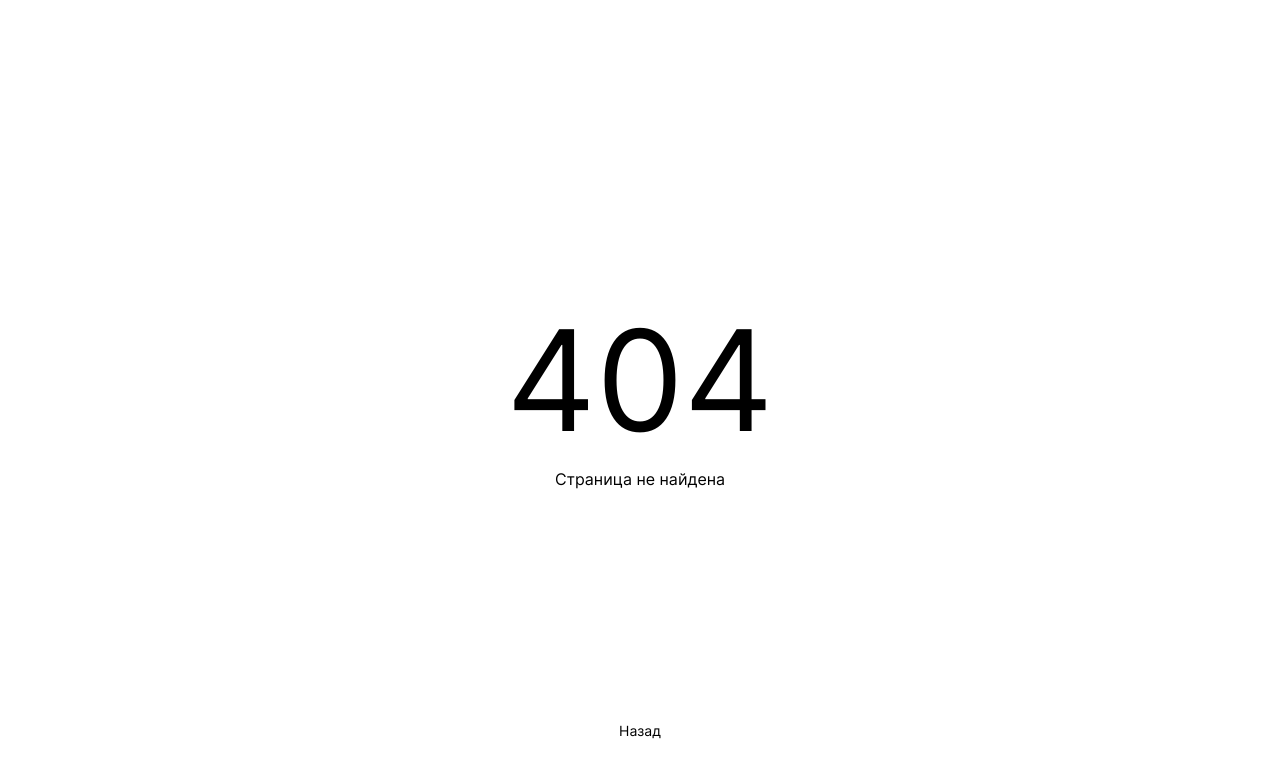
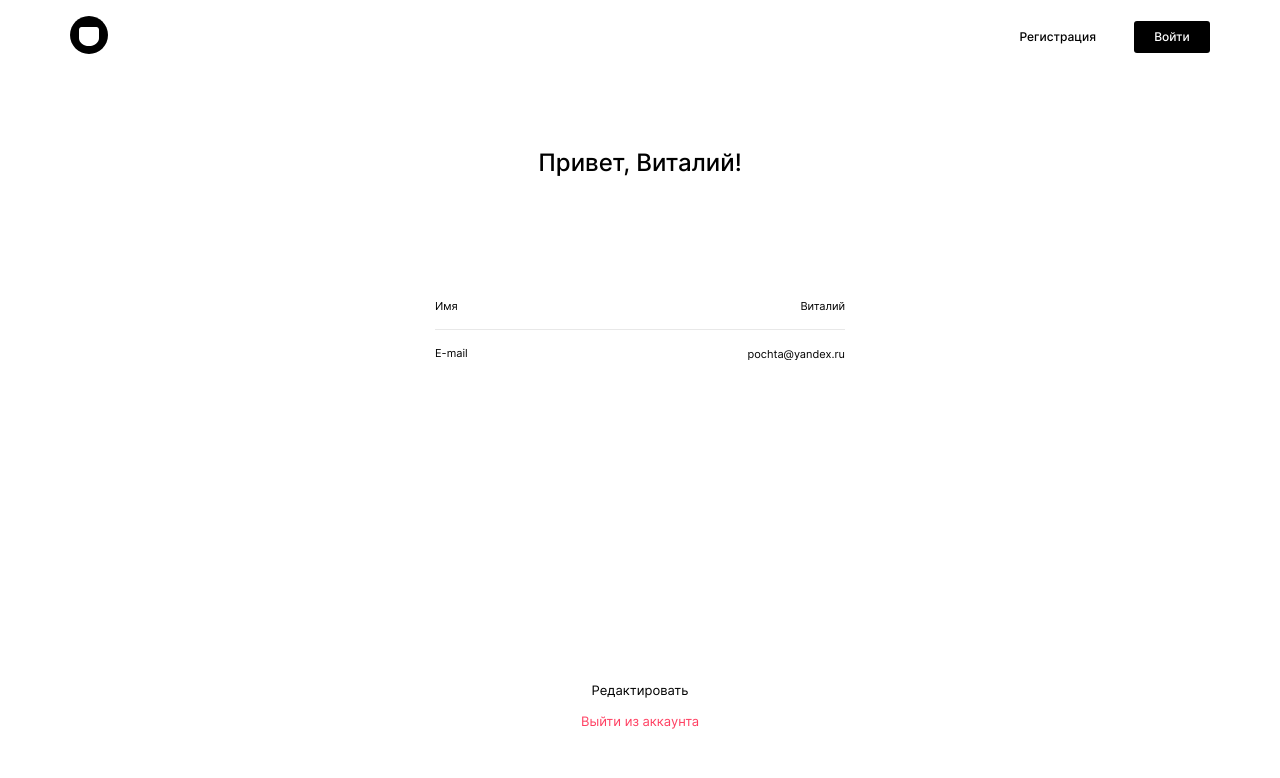
Before and after one commit to pchupchu/movies-explorer-frontend, a React (Create React App) app: page /profile in a window 1280 px wide. Before the commit this address had no page. Shown: the top 778 px of the page. Built offline with nearby package versions, Linux system fonts and the light colour scheme.

Commit message:
Add Profile

```diff
--- a/src/components/App/App.css
+++ b/src/components/App/App.css
@@ -1,6 +1,6 @@
 .app {
   margin: 0 auto;
-  font-family: 'Inter', Arial, Helvetica, sans-serif;
+  font-family: "Inter", Arial, Helvetica, sans-serif;
   color: #000;
   background-color: #fff;
   -moz-osx-font-smoothing: grayscale;
--- a/src/components/App/App.js
+++ b/src/components/App/App.js
@@ -6,17 +6,21 @@ import NotFound from "../NotFound/NotFound";
 import Main from "../Main/Main";
 import Movies from "../Movies/Movies";
 import SavedMovies from "../SavedMovies/SavedMovies";
+import Profile from "../Profile/Profile";
+import Preloader from "../Preloader/Preloader";
 
 function App() {
   return (
     <div className="app">
       <Routes>
-        <Route path="signin" element={<Login />} />
-        <Route path="signup" element={<Register />} />
+        <Route path="/signin" element={<Login />} />
+        <Route path="/signup" element={<Register />} />
+        <Route path="/profile" element={<Profile />} />
         <Route path="/" element={<Main />} />
         <Route path="/movies" element={<Movies />} />
         <Route path="/saved-movies" element={<SavedMovies />} />
         <Route path="*" element={<NotFound />} />
+        <Route path="/load" element={<Preloader />} />
       </Routes>
     </div>
   );
--- a/src/components/Login/Login.js
+++ b/src/components/Login/Login.js
@@ -4,7 +4,7 @@ import logo from "../../images/logo.svg";
 
 function Login() {
   return (
-    <section className="login">
+    <main className="login">
       <Link to="/">
         <img className="login__logo" src={logo} alt="главная страница" />
       </Link>
@@ -50,7 +50,7 @@ function Login() {
           Регистрация
         </Link>
       </span>
-    </section>
+    </main>
   );
 }
 
--- a/src/components/MoviesCard/MoviesCard.css
+++ b/src/components/MoviesCard/MoviesCard.css
@@ -69,6 +69,11 @@
   background-color: transparent;
   width: 21px;
   background-image: url("../../images/dislike.svg");
+  display: none;
+}
+
+.movie:hover .movie__dislike-button {
+  display: block;
 }
 
 .movie__description {
--- a/src/components/Preloader/Preloader.css
+++ b/src/components/Preloader/Preloader.css
@@ -61,7 +61,7 @@
   position: absolute;
   top: 0;
   left: 0;
-  background: ##f3c1f8;
+  background: linear-gradient(-30deg, #6e4aff, #2be080);
   border-radius: 50px;
 }
 
@@ -83,6 +83,6 @@
 
 .preloader__round::before {
   z-index: 10;
-  background: ##f3c1f8;
+  background: linear-gradient(-30deg, #6e4aff, #2be080);
   animation: preloader-inside-red 1s ease-in-out infinite;
 }
--- /dev/null
+++ b/src/components/Profile/Profile.css
@@ -0,0 +1,200 @@
+.profile__container {
+  padding: 70px 0;
+  box-sizing: border-box;
+  margin: 0 auto;
+  display: flex;
+  flex-direction: column;
+  justify-content: center;
+  align-items: center;
+  width: 100%;
+  flex-grow: 1;
+  height: calc(100vh - 74px);
+}
+
+@media screen and (max-width: 960px) {
+  .profile__container {
+    padding: 70px 30px 100px;
+  }
+}
+
+@media screen and (max-width: 576px) {
+  .profile__container {
+    padding: 70px 30px 40px;
+  }
+}
+
+.profile__title {
+  margin: 4px auto 123px;
+  font-weight: 500;
+  font-size: 24px;
+  line-height: 1.21;
+  text-align: center;
+  flex-grow: 0;
+}
+
+@media screen and (max-width: 960px) {
+  .profile__title {
+    margin-bottom: 96px;
+  }
+}
+
+@media screen and (max-width: 576px) {
+  .profile__title {
+    margin-bottom: 80px;
+  }
+}
+
+.profile__form {
+  max-width: 410px;
+  margin: 0 auto;
+  width: 100%;
+  display: flex;
+  flex-direction: column;
+  flex-grow: 1;
+}
+
+@media screen and (max-width: 960px) {
+  .profile__form {
+    margin-bottom: 177px;
+    flex-grow: 0;
+  }
+}
+
+@media screen and (max-width: 576px) {
+  .profile__form {
+    margin-bottom: 0;
+    max-width: 260px;
+    flex-grow: 1;
+  }
+}
+
+.profile__form-section {
+  padding: 0;
+  display: flex;
+  margin: 0 0 17px;
+  justify-content: space-between;
+  border-top: none;
+  border-left: none;
+  border-right: none;
+  border-bottom: 1px solid #e8e8e8;
+  font-weight: 400;
+  font-size: 11px;
+  line-height: 1.21;
+}
+
+.profile__form-section:last-child {
+  border: none;
+}
+
+.profile__form-label {
+  color: #000;
+  margin-bottom: 16px;
+}
+
+.profile__form-item {
+  margin: 0 0 16px;
+  padding: 0;
+  border: none;
+  box-sizing: border-box;
+  background-color: transparent;
+  text-align: end;
+}
+
+.profile__form-item:focus {
+  outline: none;
+  background-color: #e8e8e8;
+}
+
+.profile__form-error {
+  font-size: 10px;
+  font-weight: 400;
+  color: #ff4062;
+  line-height: 1.2;
+  display: block;
+  max-height: 12px;
+  visibility: hidden;
+  position: absolute;
+  top: 100%;
+  left: 0;
+  width: max-content;
+  max-width: 390px;
+  margin-top: 6px;
+}
+
+@media screen and (max-width: 576px) {
+  .profile__form-error {
+    max-width: 260px;
+  }
+}
+
+.profile__form-error_active {
+  visibility: visible;
+}
+
+.profile__form-button {
+  padding: 0;
+  width: 100%;
+  height: 45px;
+  border-radius: 3px;
+  border: none;
+  background-color: #000;
+  color: #fff;
+  font-size: 14px;
+  font-weight: 500;
+  line-height: 1.22;
+  cursor: pointer;
+  margin-top: 128px;
+  opacity: 1;
+  transition: opacity 0.8s ease-in-out;
+}
+
+.profile__form-button:hover {
+  opacity: 0.8;
+}
+
+@media screen and (max-width: 576px) and (min-height: 600px) {
+  .profile__form-button {
+    font-size: 12px;
+    margin-top: calc(100vh - 563px);
+  }
+}
+
+@media screen and (max-width: 576px) and (max-height: 600px) {
+  .profile__form-button {
+    font-size: 12px;
+    margin-top: calc(100vh - 450px);
+  }
+}
+
+.profile__button {
+  text-align: center;
+  color: #000;
+  font-size: 13px;
+  font-weight: 400;
+  line-height: 1.21;
+  border: none;
+  padding: 0;
+  background-color: transparent;
+  margin-bottom: 16px;
+  cursor: pointer;
+  flex-grow: 0;
+}
+
+@media screen and (max-width: 576px) {
+  .profile__button {
+    font-size: 12px;
+  }
+}
+
+.profile__link {
+  margin-bottom: 0;
+  color: #ff4062;
+  text-decoration: none;
+  cursor: pointer;
+  opacity: 1;
+  transition: opacity 0.8s ease-in-out;
+}
+
+.profile__link:hover {
+  opacity: 0.7;
+}
--- /dev/null
+++ b/src/components/Profile/Profile.js
@@ -0,0 +1,57 @@
+import { Link } from "react-router-dom";
+import "./Profile.css";
+import Header from "../Header/Header";
+
+function Profile() {
+  return (
+    <>
+      <Header />
+      <main className="profile__container">
+        <h2 className="profile__title">Привет, Виталий!</h2>
+        <form className="profile__form">
+          <fieldset className="profile__form-section">
+            <label htmlFor="name" className="profile__form-label">
+              Имя
+            </label>
+            <input
+              type="text"
+              className="profile__form-item"
+              id="name"
+              name="name"
+              placeholder="Имя"
+              minLength="6"
+              maxLength="30"
+              required
+              defaultValue={"Виталий"}
+            />
+          </fieldset>
+          <fieldset className="profile__form-section">
+            <label htmlFor="email" className="profile__form-label">
+              E-mail
+            </label>
+            <input
+              type="email"
+              className="profile__form-item"
+              id="email"
+              name="email"
+              placeholder="Email"
+              required
+              defaultValue={"pochta@yandex.ru"}
+            />
+          </fieldset>
+          {/* <button type="submit" className="profile__form-button">
+            Сохранить
+          </button> */}
+        </form>
+        <button type="button" className="profile__button">
+          Редактировать
+        </button>
+        <Link className="profile__button profile__link" to="/signup">
+          Выйти из аккаунта
+        </Link>
+      </main>
+    </>
+  );
+}
+
+export default Profile;
--- a/src/components/Register/Register.js
+++ b/src/components/Register/Register.js
@@ -4,7 +4,7 @@ import logo from "../../images/logo.svg";
 
 function Register() {
   return (
-    <section className="auth">
+    <main className="auth">
       <Link to="/">
         <img className="auth__logo" src={logo} alt="главная страница" />
       </Link>
@@ -22,7 +22,9 @@ function Register() {
             maxLength="30"
             required
           />
-          <span className={`auth__form-error auth__form-error_active`}></span>
+          <span className={`auth__form-error auth__form-error_active`}>
+            Что-то пошло не так...
+          </span>
         </label>
         <label className="auth__form-label">
           E-mail
@@ -34,7 +36,9 @@ function Register() {
             placeholder="Email"
             required
           />
-          <span className={`auth__form-error auth__form-error_active`}></span>
+          <span className={`auth__form-error auth__form-error_active`}>
+            Что-то пошло не так...
+          </span>
         </label>
         <label className="auth__form-label">
           Пароль
@@ -48,19 +52,21 @@ function Register() {
             maxLength="30"
             required
           />
-          <span className={`auth__form-error auth__form-error_active`}></span>
+          <span className={`auth__form-error auth__form-error_active`}>
+            Что-то пошло не так...
+          </span>
         </label>
         <button type="submit" className="auth__form-button">
           Зарегистрироваться
         </button>
       </form>
-      <span className="login__text">
+      <span className="auth__text">
         {"Уже зарегистрированы? "}
-        <Link className="login__text login__link" to="/signup">
+        <Link className="auth__text auth__link" to="/signup">
           Войти
         </Link>
       </span>
-    </section>
+    </main>
   );
 }
 
```
